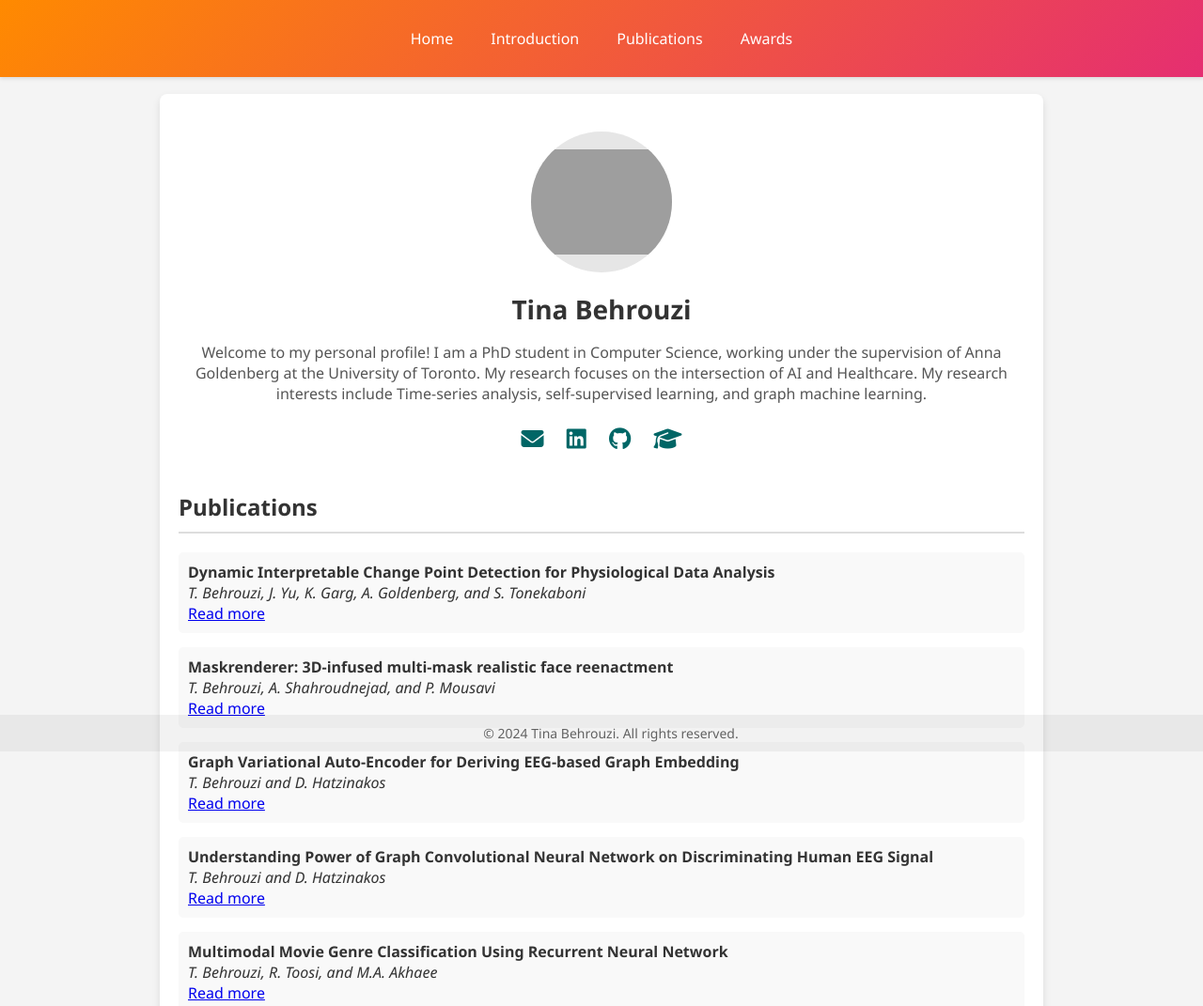
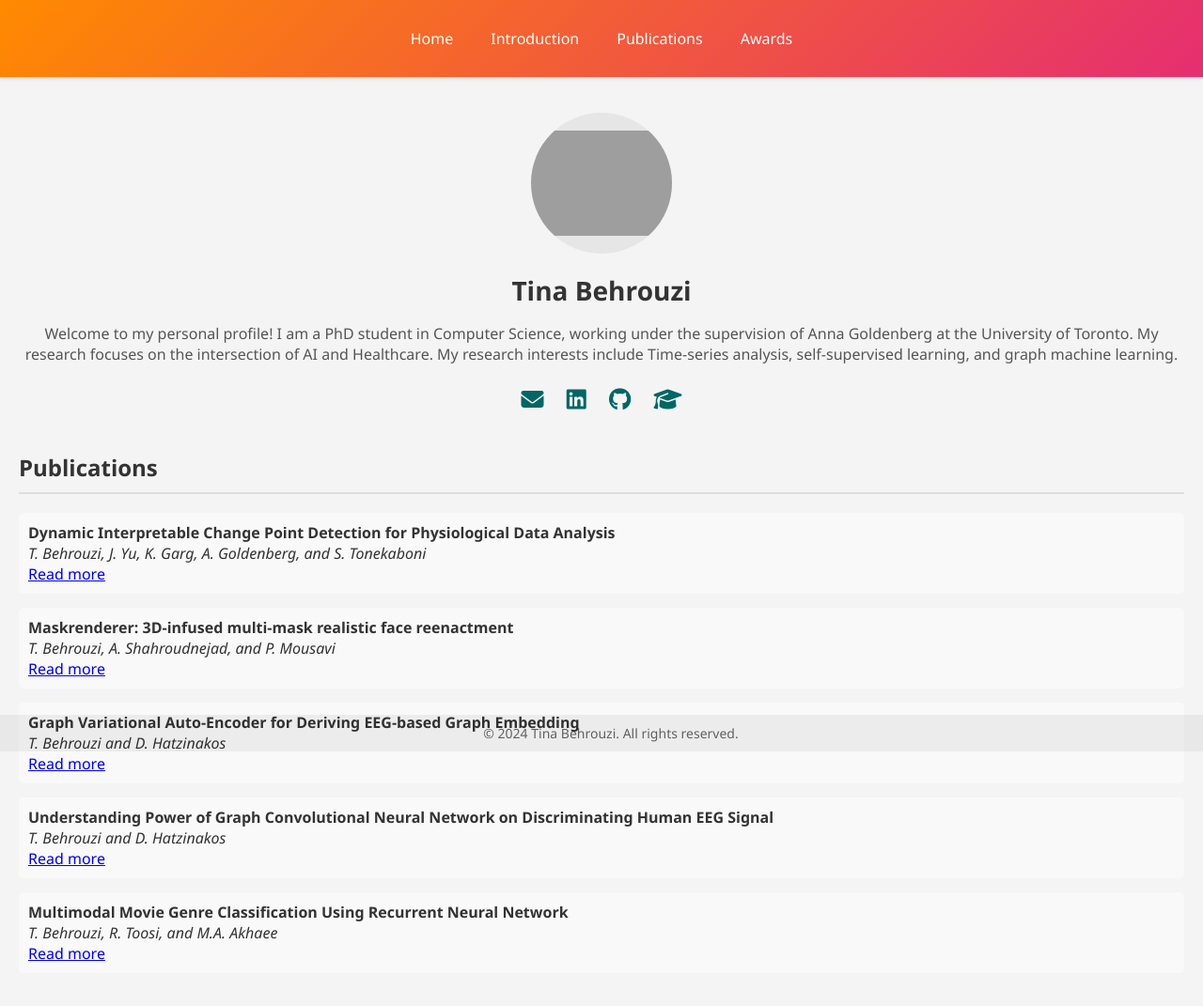
Before and after one commit to Tinbeh97/tinabehrouzi.github.io, a plain HTML site: page index.html in a window 1280 px wide. Shown: the top 1071 px of the page at 94% size. Drawn offline with Linux system fonts and the light colour scheme; grey boxes are pictures that could not be loaded.

Commit message:
Update index.html

```diff
--- a/index.html
+++ b/index.html
@@ -5,7 +5,7 @@
     <meta http-equiv="X-UA-Compatible" content="IE=edge">
     <meta name="viewport" content="width=device-width, initial-scale=1.0">
     <title>Tina Behrouzi's Personal Profile</title>
-    <!-- Font Awesome for Icons -->
+    <!-- Updated Font Awesome for Icons -->
     <link rel="stylesheet" href="https://cdnjs.cloudflare.com/ajax/libs/font-awesome/6.5.0/css/all.min.css" integrity="sha512-xowB5YX6UIl4e8eMUT+QD/vfO/60Yy3BqDkIyy/IHkGB9AN9vZ6BlvEbn4TlC53g9UvH7KNFtFJv/SGr9Cp1fg==" crossorigin="anonymous" referrerpolicy="no-referrer" />
 
     <style>
@@ -41,15 +41,8 @@
             border-radius: 4px;
         }
 
-        .container {
-            width: 80%;
-            max-width: 900px;
-            margin: 0 auto;
-            background-color: #fff;
-            padding: 20px;
-            box-shadow: 0 4px 8px rgba(0, 0, 0, 0.1);
-            border-radius: 8px;
-            margin-top: 100px;
+        .main-content {
+            padding: 100px 20px 20px 20px; /* Adjust padding to avoid overlap with the fixed header */
         }
 
         .profile-image {
@@ -57,11 +50,11 @@
             height: 150px;
             border-radius: 50%;
             overflow: hidden;
-            margin: 20px auto; /* Added margin for better spacing */
+            margin: 20px auto; /* Centered horizontally */
             display: flex;
             justify-content: center;
             align-items: center;
-            background-color: #e6e6e6; /* Light grey background to make image more visible */
+            background-color: #e6e6e6; /* Light grey background */
         }
 
         .profile-image img {
@@ -90,7 +83,7 @@
         }
 
         .social-icons a {
-            color: #006666; /* Matching icon color with header color */
+            color: #006666; /* Icon color */
             font-size: 24px;
             margin: 0 10px;
             text-decoration: none;
@@ -162,7 +155,7 @@
         <a href="#awards">Awards</a>
     </div>
 
-    <div class="container" id="home">
+    <div class="main-content" id="home">
         <!-- Profile Image -->
         <div id="intro" class="profile-image">
             <img src="https://raw.githubusercontent.com/Tinbeh97/tinabehrouzi.github.io/main/Profile_image.jpg" alt="Profile Image">
```
